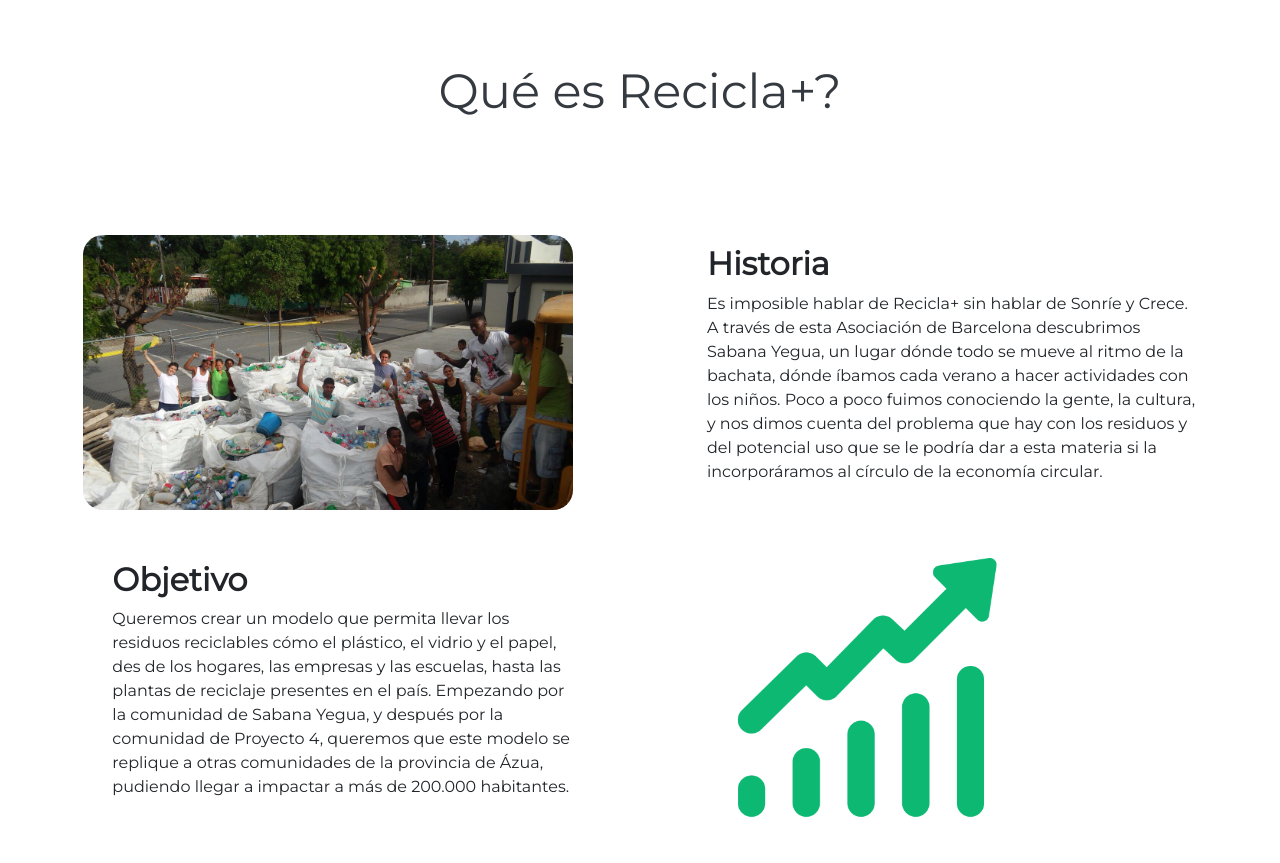
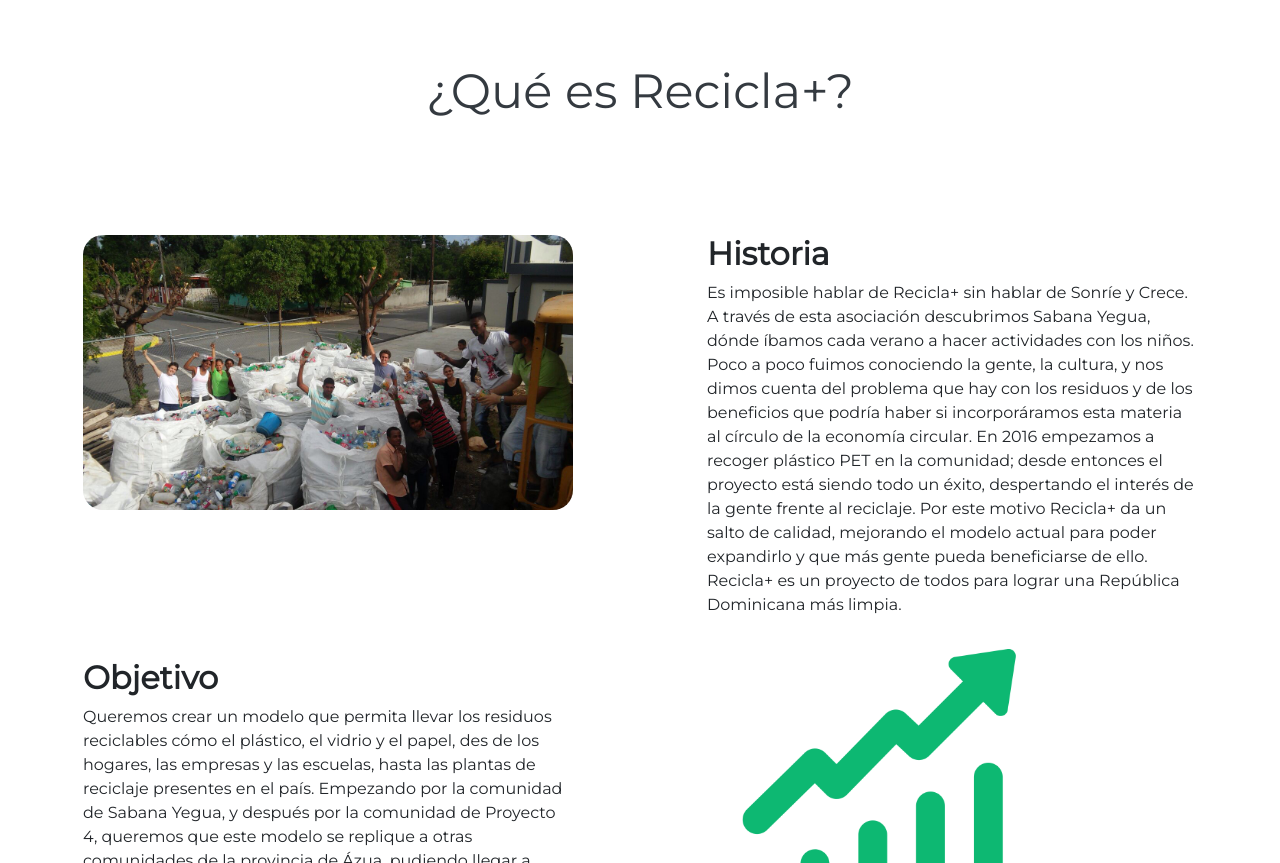
Before and after one commit to reciclaplus/html_website, a plain HTML site: page about.html in a window 1280 px wide. Shown: the part 81-944 px from the top of the page. Drawn offline with nearby package versions, Linux system fonts and the light colour scheme.

Commit message:
historia afegida

```diff
--- a/about.html
+++ b/about.html
@@ -60,16 +60,17 @@
 
 <div class="container p-3 page-header">
   <div class="col-md-12 mx-auto my-5">
-    <h1 class="display-4">Qué es Recicla+?</h1>
+    <h1 class="display-4">¿Qué es Recicla+?</h1>
     <p class="lead"></p>
   </div>
 </div>
+
 
 <div class="d-md-flex flex-row justify-content-center m-3">
 
   <div class="col-md-5 text-black overflow-hidden order-md-2" style="margin: auto;">
     <h2>Historia</h2>
-      <p>Es imposible hablar de Recicla+ sin hablar de Sonríe y Crece. A través de esta Asociación de Barcelona descubrimos Sabana Yegua, un lugar dónde todo se mueve al ritmo de la bachata, dónde íbamos cada verano a hacer actividades con los niños. Poco a poco fuimos conociendo la gente, la cultura, y nos dimos cuenta del problema que hay con los residuos y del potencial uso que se le podría dar a esta materia si la incorporáramos al círculo de la economía circular.
+      <p>Es imposible hablar de Recicla+ sin hablar de Sonríe y Crece. A través de esta asociación descubrimos Sabana Yegua, dónde íbamos cada verano a hacer actividades con los niños. Poco a poco fuimos conociendo la gente, la cultura, y nos dimos cuenta del problema que hay con los residuos y de los beneficios que podría haber si incorporáramos esta materia al círculo de la economía circular. En 2016 empezamos a recoger plástico PET en la comunidad; desde entonces el proyecto está siendo todo un éxito, despertando el interés de la gente frente al reciclaje. Por este motivo Recicla+ da un salto de calidad, mejorando el modelo actual para poder expandirlo y que más gente pueda beneficiarse de ello. Recicla+ es un proyecto de todos para lograr una República Dominicana más limpia.
       </p>
   </div>
 
@@ -80,7 +81,7 @@
 </div>
 
 
-<div class="d-md-flex flex-row justify-content-center m-5">
+<div class="d-md-flex flex-row justify-content-center m-3">
   <div class="col-md-5 text-black overflow-hidden" style="margin: auto;">
     <h2>Objetivo</h2>
       <p>
@@ -114,7 +115,7 @@
 </div>
 
 
-<div class="row row-empresas m-3" id="proceso-recogida-municipal">
+<div class="row row-empresas m-md-3" id="proceso-recogida-municipal">
   <div class="container">
     <h2>Equipo</h2>
     <p>En Recicla+ nos organizamos en 3 posiciones dentro del grupo:</p>
```
Also changed, not shown: index.html (+1 -1 lines), sabana-yegua.html (+2 -2 lines), fotos/bins.png (deleted), fotos/cargo-bike.png, fotos/mapa1.png (deleted), fotos/medioambiente.png (deleted), fotos/people.png (deleted), fotos/syc.png, fotos/world-icon.png (deleted).
